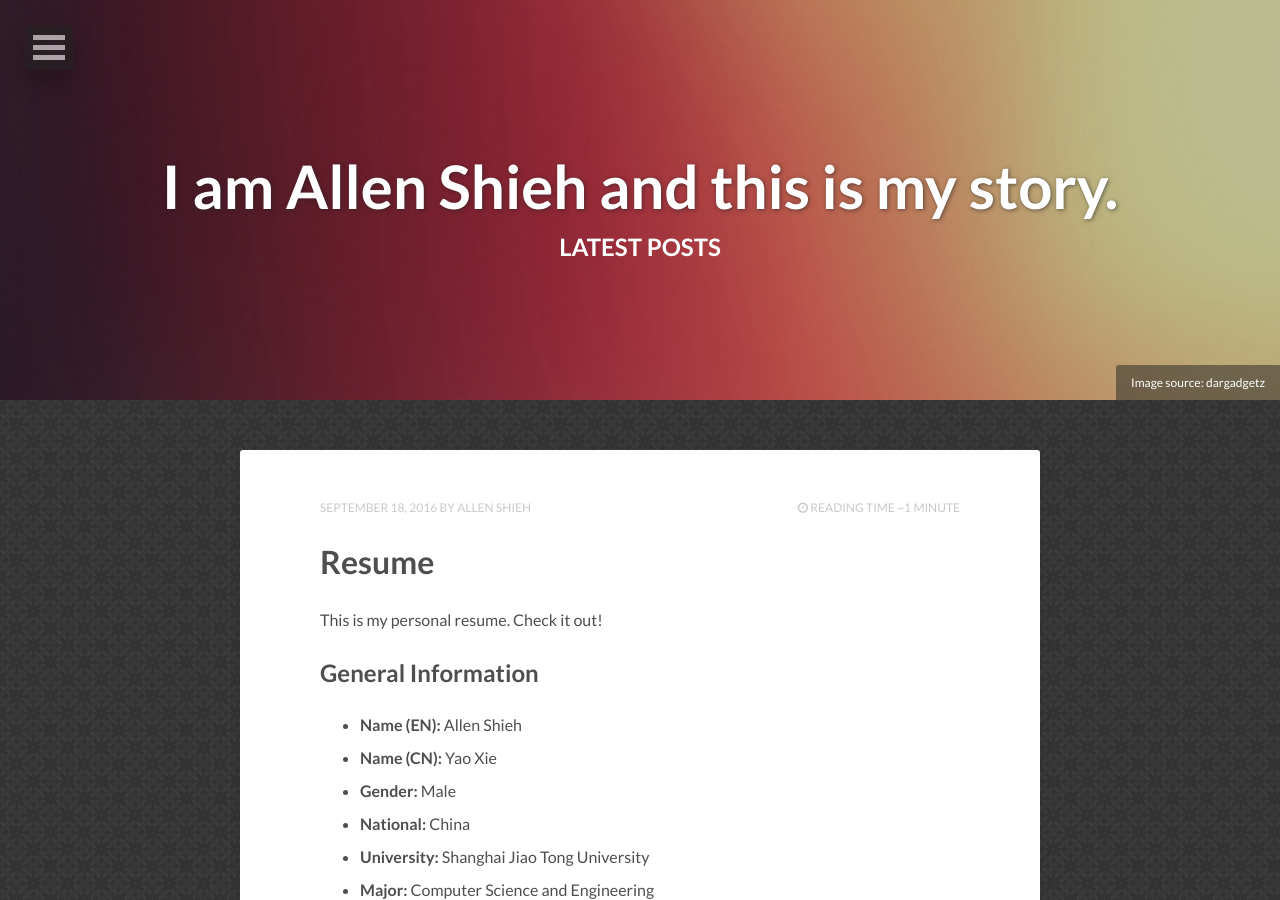
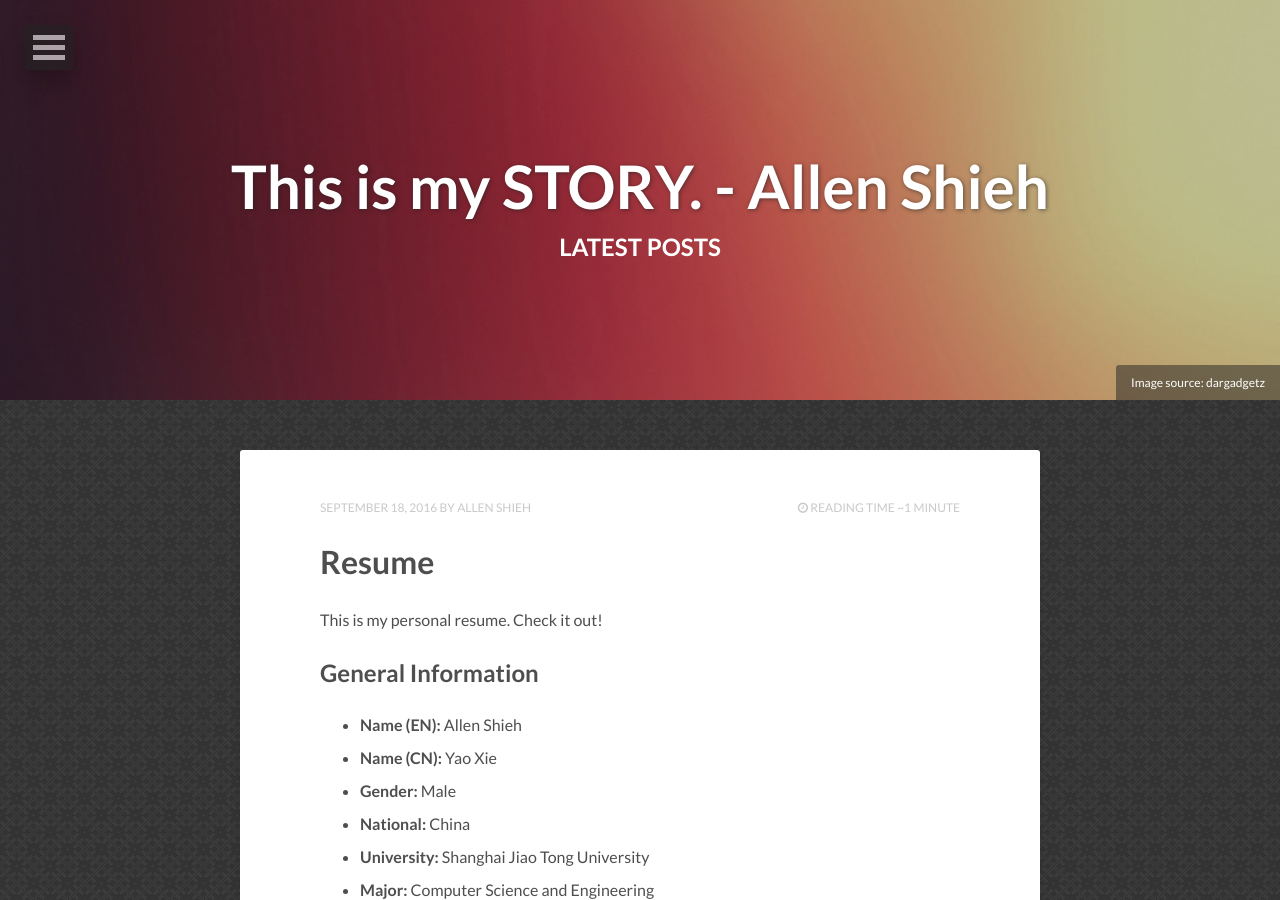
Before and after one commit to AllenShieh/AllenShieh.github.io, a Jekyll site: the page built from index.html, in a window 1280 px wide and 900 px high. Built offline with Jekyll 4.4.1, drawn with Linux system fonts in a browser that asks for light colours; nearby versions of some CDN libraries; the list of posts is cut into pages by our own code.

Commit message:
let us begin

```diff
--- a/_config.yml
+++ b/_config.yml
@@ -1,4 +1,4 @@
-title:            I am Allen Shieh and this is my story.
+title:            This is my STORY. - Allen Shieh
 description:      Cheers!
 disqus_shortname:
 reading_time:     true
```
